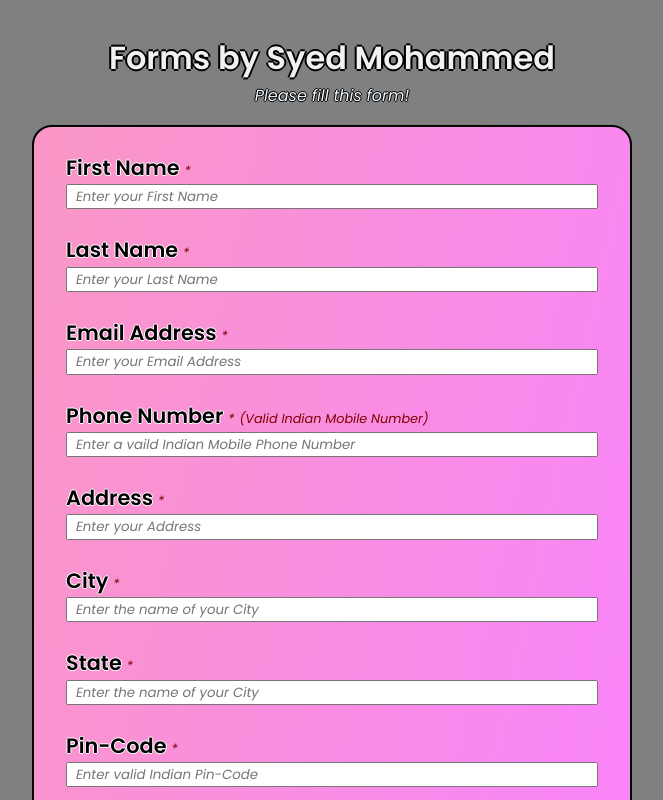
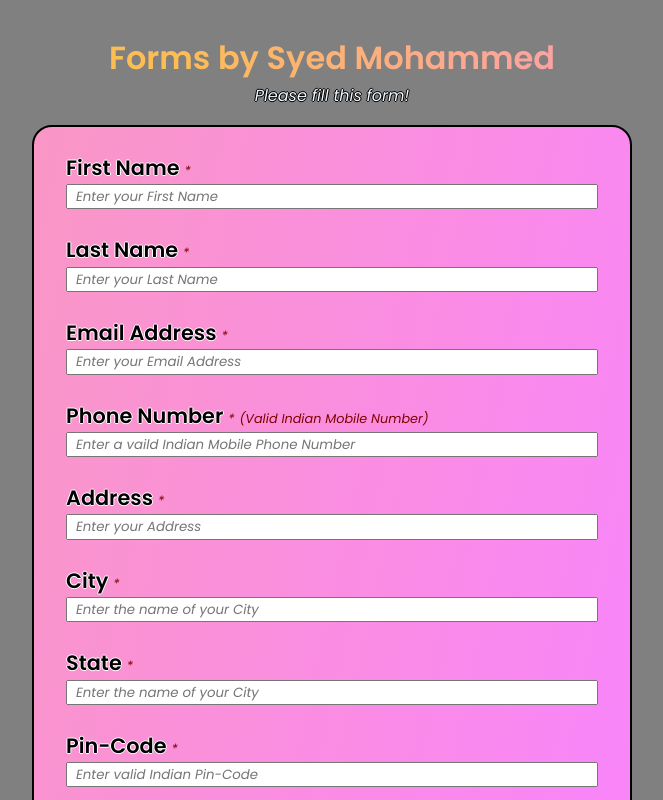
Before and after one commit to Eyepatch0/forms, a plain HTML site: page index.html in a window 1280 px wide. Shown: the top 800 px of the page, without its empty margins (308-971 px from the left). Drawn offline with Linux system fonts and the light colour scheme.

Commit message:
Updated styles for chrome

```diff
--- a/style.css
+++ b/style.css
@@ -21,7 +21,7 @@ header {
   text-align: center;
 }
 header h1 {
-    /* background: linear-gradient(
+    background: linear-gradient(
     102.4deg,
     rgba(253, 189, 85, 1) 7.8%,
     rgba(249, 131, 255, 1) 100.3%
@@ -33,10 +33,10 @@ header h1 {
     background-size: 200% 100%;
     -webkit-animation: gradient 12s ease infinite;
     -moz-animation: gradient 12s ease infinite;
-    animation:  gradient 12s ease infinite; */
+    animation:  gradient 12s ease infinite;
     /* very slow ... but fast doesn't look good */
-  color: #f0f2f2;
-  text-shadow: 2px 0 0 #000, 0 -2px 0 #000, 0 2px 0 #000, -2px 0 0 #000;
+/*   color: #f0f2f2;
+  text-shadow: 2px 0 0 #000, 0 -2px 0 #000, 0 2px 0 #000, -2px 0 0 #000;        */
 
 }
 header p {
```
